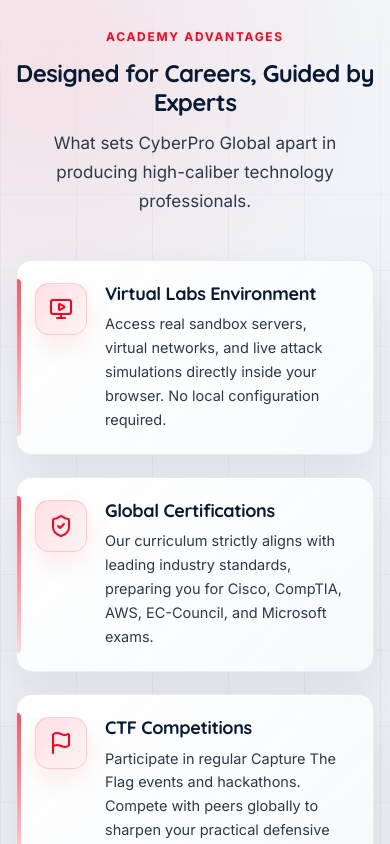
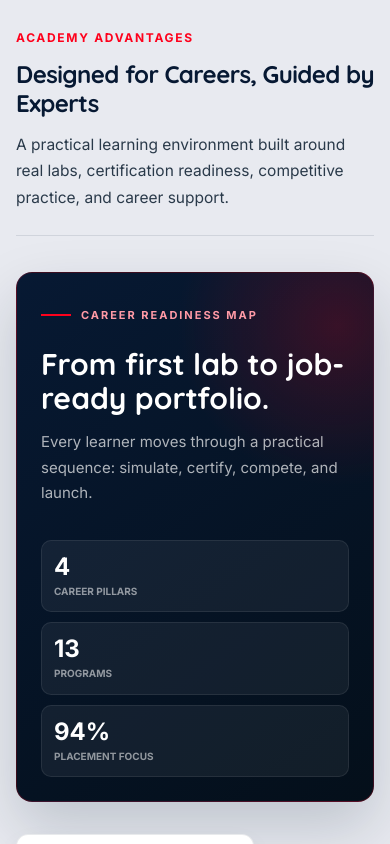
Before and after one commit to AlexMVisionTech/CyberPro_Website_Frontend, a React (Vite) app: page / in a window 390 px wide. Shown: the part 5020-5864 px from the top of the page. Built offline with nearby package versions, Linux system fonts and the light colour scheme.

Commit message:
Updated version of the home screen

```diff
--- a/src/pages/Home.css
+++ b/src/pages/Home.css
@@ -842,22 +842,13 @@
 .advantages-section {
   position: relative;
   overflow: hidden;
-  background:
-    radial-gradient(circle at 12% 8%, rgba(254, 1, 28, 0.08), transparent 28%),
-    linear-gradient(180deg, #f3f5f9 0%, #e7ebf2 100%);
+  background: #f4f6f9;
+  border-top: 1px solid rgba(7, 25, 51, 0.06);
+  border-bottom: 1px solid rgba(7, 25, 51, 0.06);
 }
 
 .advantages-section::before {
-  content: '';
-  position: absolute;
-  inset: 0;
-  background:
-    linear-gradient(90deg, rgba(7, 25, 51, 0.035) 1px, transparent 1px),
-    linear-gradient(180deg, rgba(7, 25, 51, 0.025) 1px, transparent 1px);
-  background-size: 76px 76px;
-  mask-image: linear-gradient(180deg, transparent 0%, black 22%, black 78%, transparent 100%);
-  -webkit-mask-image: linear-gradient(180deg, transparent 0%, black 22%, black 78%, transparent 100%);
-  pointer-events: none;
+  display: none;
 }
 
 .advantages-section .container {
@@ -866,102 +857,296 @@
 }
 
 .advantages-header {
-  text-align: center;
-  max-width: 760px;
-  margin: 0 auto 44px;
+  display: flex;
+  align-items: flex-end;
+  justify-content: space-between;
+  gap: 48px;
+  margin: 0 0 36px;
+  padding-bottom: 24px;
+  border-bottom: 1px solid rgba(7, 25, 51, 0.1);
 }
 
 .advantages-header .section-title {
   color: var(--navy);
-  margin-bottom: 12px;
+  margin-bottom: 0;
+  max-width: 620px;
 }
 
 .advantages-header .section-subtitle {
   margin-bottom: 0;
+  max-width: 460px;
+  text-align: left;
+  font-size: 15.5px;
+  color: var(--text-secondary);
 }
 
 .advantages-grid {
+  position: relative;
+  display: flex;
+  flex-direction: column;
+  gap: 20px;
+  padding: 4px 0 18px;
+  perspective: 1100px;
+}
+
+.advantages-grid > * {
+  overflow: visible;
+  transition: opacity 0.35s ease, transform 0.45s cubic-bezier(0.16, 1, 0.3, 1);
+}
+
+.advantages-board {
   display: grid;
-  grid-template-columns: repeat(2, minmax(0, 1fr));
-  gap: 22px;
+  grid-template-columns: 0.72fr 1.28fr;
+  gap: 28px;
+  align-items: stretch;
+}
+
+.advantages-command {
+  position: sticky;
+  top: 100px;
+  min-height: 100%;
+  padding: 30px;
+  border-radius: 16px;
+  background:
+    radial-gradient(circle at 90% 10%, rgba(254, 1, 28, 0.2), transparent 28%),
+    linear-gradient(145deg, var(--navy), var(--navy-dark));
+  color: white;
+  border: 1px solid rgba(254, 1, 28, 0.22);
+  box-shadow: 0 26px 60px rgba(7, 25, 51, 0.18);
+  overflow: hidden;
+  isolation: isolate;
+  animation: commandPanelSettle 0.9s cubic-bezier(0.16, 1, 0.3, 1) both;
+}
+
+.advantages-command::after {
+  content: '';
+  position: absolute;
+  inset: -35% auto -35% -45%;
+  z-index: -1;
+  width: 50%;
+  background: linear-gradient(90deg, transparent, rgba(255, 255, 255, 0.14), transparent);
+  transform: rotate(18deg);
+  animation: commandPanelSweep 7s ease-in-out infinite;
+}
+
+.advantages-command__label {
+  display: inline-flex;
+  align-items: center;
+  gap: 10px;
+  margin-bottom: 24px;
+  color: #ff9aa6;
+  font-size: 11px;
+  font-weight: 800;
+  letter-spacing: 0.18em;
+  text-transform: uppercase;
+}
+
+.advantages-command__label::before {
+  content: '';
+  width: 30px;
+  height: 2px;
+  background: var(--primary);
+}
+
+.advantages-command__title {
+  color: white;
+  font-size: 30px;
+  line-height: 1.12;
+  letter-spacing: 0;
+  margin-bottom: 14px;
+}
+
+.advantages-command__desc {
+  color: rgba(255, 255, 255, 0.68);
+  font-size: 15px;
+  line-height: 1.7;
+  max-width: 340px;
+}
+
+.advantages-command__metrics {
+  display: grid;
+  grid-template-columns: repeat(3, 1fr);
+  gap: 10px;
+  margin-top: 34px;
+}
+
+.advantages-command__metrics div {
+  padding: 14px 12px;
+  border-radius: 10px;
+  background: rgba(255, 255, 255, 0.06);
+  border: 1px solid rgba(255, 255, 255, 0.08);
+}
+
+.advantages-command__metrics strong {
+  display: block;
+  color: white;
+  font-size: 24px;
+  line-height: 1;
+  margin-bottom: 6px;
+}
+
+.advantages-command__metrics span {
+  display: block;
+  color: rgba(255, 255, 255, 0.54);
+  font-size: 10px;
+  font-weight: 700;
+  line-height: 1.25;
+  text-transform: uppercase;
 }
 
 .feature-card {
   position: relative;
   display: flex;
-  gap: 18px;
-  min-height: 142px;
-  background:
-    linear-gradient(135deg, rgba(255, 255, 255, 0.98), rgba(248, 250, 253, 0.94));
-  padding: 26px 28px 26px 24px;
-  border-radius: 16px;
-  border: 1px solid rgba(7, 25, 51, 0.08);
-  box-shadow: 0 18px 45px rgba(7, 25, 51, 0.08), 0 1px 0 rgba(255, 255, 255, 0.9) inset;
-  transition: transform 0.35s ease, box-shadow 0.35s ease, border-color 0.35s ease;
+  align-items: flex-start;
+  gap: 0;
+  min-height: 132px;
+  width: calc(100% - 120px);
+  background: #fff;
+  padding: 24px 28px 24px 92px;
+  border-radius: 12px;
+  border: 1px solid rgba(7, 25, 51, 0.09);
+  box-shadow: 0 10px 26px rgba(7, 25, 51, 0.05);
+  transform: translateZ(0);
+  cursor: pointer;
+  transition:
+    width 0.58s cubic-bezier(0.16, 1, 0.3, 1),
+    margin-left 0.58s cubic-bezier(0.16, 1, 0.3, 1),
+    transform 0.58s cubic-bezier(0.16, 1, 0.3, 1),
+    box-shadow 0.35s ease,
+    border-color 0.35s ease,
+    background 0.35s ease;
   height: 100%;
   overflow: hidden;
-}
+  animation: advantageStepIn 0.85s cubic-bezier(0.16, 1, 0.3, 1) backwards;
+  animation-delay: calc(var(--advantage-index, 0) * 90ms);
+}
+
+.advantages-grid > *:nth-child(1) { --advantage-index: 0; }
+.advantages-grid > *:nth-child(2) { --advantage-index: 1; }
+.advantages-grid > *:nth-child(3) { --advantage-index: 2; }
+.advantages-grid > *:nth-child(4) { --advantage-index: 3; }
+
+.advantages-grid > *:nth-child(1) .feature-card { margin-left: 0; width: calc(100% - 120px); }
+.advantages-grid > *:nth-child(2) .feature-card { margin-left: 40px; width: calc(100% - 120px); }
+.advantages-grid > *:nth-child(3) .feature-card { margin-left: 80px; width: calc(100% - 120px); }
+.advantages-grid > *:nth-child(4) .feature-card { margin-left: 120px; width: calc(100% - 120px); }
+
+.advantages-grid:hover > *:not(:hover) {
+  opacity: 0.68;
+  transform: translateX(-8px) scale(0.985);
+}
+
+.advantages-grid > *:hover {
+  opacity: 1;
+  transform: translateX(0) scale(1);
+}
+
+.advantages-grid > *:hover .feature-card,
+.advantages-grid > *:focus-within .feature-card,
+.feature-card--active {
+  width: calc(100% - var(--advantage-hover-offset, 0px));
+  background:
+    linear-gradient(135deg, rgba(255, 255, 255, 0.98), rgba(255, 246, 247, 0.96));
+}
+
+.advantages-grid > *:nth-child(1) { --advantage-hover-offset: 0px; }
+.advantages-grid > *:nth-child(2) { --advantage-hover-offset: 20px; }
+.advantages-grid > *:nth-child(3) { --advantage-hover-offset: 40px; }
+.advantages-grid > *:nth-child(4) { --advantage-hover-offset: 60px; }
 
 .feature-card::before {
   content: '';
   position: absolute;
-  left: 0;
-  top: 18px;
-  bottom: 18px;
-  width: 4px;
-  border-radius: 0 999px 999px 0;
-  background: linear-gradient(180deg, var(--primary), rgba(254, 1, 28, 0.22));
-  opacity: 0.68;
+  left: 40px;
+  top: 0;
+  bottom: -14px;
+  width: 1px;
+  background: linear-gradient(180deg, rgba(254, 1, 28, 0.4), rgba(7, 25, 51, 0.08));
+  opacity: 1;
 }
 
 .feature-card::after {
   content: '';
   position: absolute;
-  inset: auto -60px -80px auto;
-  width: 170px;
-  height: 170px;
+  left: -20%;
+  top: 0;
+  width: 18%;
+  height: 100%;
+  display: block;
+  background: linear-gradient(90deg, transparent, rgba(254, 1, 28, 0.1), transparent);
+  transform: skewX(-18deg);
+  opacity: 0;
+  pointer-events: none;
+  transition: opacity 0.25s ease;
+}
+
+.advantages-grid > *:first-child .feature-card::after {
+  display: block;
+}
+
+.feature-card:hover,
+.feature-card:focus-visible,
+.feature-card--active {
+  transform: translateX(10px) translateY(-4px) rotateX(0deg);
+  box-shadow: 0 24px 46px rgba(7, 25, 51, 0.12);
+  border-color: rgba(254, 1, 28, 0.34);
+  outline: none;
+}
+
+.feature-card:hover::after,
+.feature-card:focus-visible::after,
+.feature-card--active::after {
+  opacity: 1;
+  animation: advantageCardSweep 0.9s ease;
+}
+
+.feature-card__step {
+  position: absolute;
+  left: 20px;
+  top: 22px;
+  width: 40px;
+  height: 40px;
+  display: flex;
+  align-items: center;
+  justify-content: center;
   border-radius: 50%;
-  background: radial-gradient(circle, rgba(254, 1, 28, 0.1), transparent 62%);
+  background: white;
+  border: 1px solid rgba(254, 1, 28, 0.25);
+  color: var(--primary);
+  font-size: 11px;
+  font-weight: 900;
+  letter-spacing: 0.08em;
+  z-index: 1;
+  transition: background 0.35s ease, color 0.35s ease, box-shadow 0.35s ease, transform 0.35s ease;
+}
+
+.feature-card__step::after {
+  content: '';
+  position: absolute;
+  inset: -8px;
+  border-radius: inherit;
+  border: 1px solid rgba(254, 1, 28, 0.28);
   opacity: 0;
-  transition: opacity 0.35s ease;
-  pointer-events: none;
-}
-
-.feature-card:hover {
-  transform: translateY(-6px);
-  box-shadow: 0 26px 64px rgba(7, 25, 51, 0.13), 0 0 0 1px rgba(254, 1, 28, 0.12);
-  border-color: rgba(254, 1, 28, 0.26);
-}
-
-.feature-card:hover::after {
-  opacity: 1;
-}
-
-.feature-card__icon {
-  position: relative;
-  width: 52px;
-  height: 52px;
-  flex-shrink: 0;
-  border-radius: 14px;
-  background: linear-gradient(135deg, rgba(254, 1, 28, 0.12), rgba(254, 1, 28, 0.04));
-  color: var(--primary);
-  display: flex;
-  align-items: center;
-  justify-content: center;
-  border: 1px solid rgba(254, 1, 28, 0.14);
-  box-shadow: 0 12px 26px rgba(254, 1, 28, 0.08);
-  transition: transform 0.35s ease, background 0.35s ease, color 0.35s ease, box-shadow 0.35s ease;
-}
-
-.feature-card:hover .feature-card__icon {
-  background: linear-gradient(135deg, var(--primary), #d9001b);
-  color: white;
-  transform: translateY(-2px) scale(1.04);
-  box-shadow: 0 16px 32px rgba(254, 1, 28, 0.24);
+  transform: scale(0.82);
+}
+
+.feature-card:hover .feature-card__step,
+.feature-card:focus-visible .feature-card__step,
+.feature-card--active .feature-card__step {
+  background: var(--primary);
+  color: white;
+  box-shadow: 0 14px 30px rgba(254, 1, 28, 0.24);
+  transform: scale(1.06);
+}
+
+.feature-card:hover .feature-card__step::after,
+.feature-card:focus-visible .feature-card__step::after,
+.feature-card--active .feature-card__step::after {
+  animation: advantageStepRing 1.2s ease;
 }
 
 .feature-card__title {
-  font-size: 18px;
+  font-size: 16.5px;
   font-weight: 800;
   color: var(--text-primary);
   margin-bottom: 8px;
@@ -969,10 +1154,72 @@
 }
 
 .feature-card__desc {
-  font-size: 14.5px;
+  font-size: 14px;
   color: var(--text-secondary);
   line-height: 1.65;
-  max-width: 92%;
+  max-width: 100%;
+  opacity: 0.82;
+  display: -webkit-box;
+  -webkit-line-clamp: 2;
+  -webkit-box-orient: vertical;
+  overflow: hidden;
+  transition: color 0.35s ease, transform 0.35s ease, opacity 0.35s ease;
+}
+
+.feature-card:hover .feature-card__desc,
+.feature-card:focus-visible .feature-card__desc,
+.feature-card--active .feature-card__desc {
+  color: #263a54;
+  transform: translateX(4px);
+  opacity: 1;
+}
+
+@keyframes advantageStepIn {
+  from {
+    opacity: 0;
+    transform: translateX(44px) translateY(18px) rotateX(-8deg);
+  }
+  to {
+    opacity: 1;
+    transform: translateX(0) translateY(0) rotateX(0deg);
+  }
+}
+
+@keyframes advantageCardSweep {
+  from { left: -20%; }
+  to { left: 112%; }
+}
+
+@keyframes advantageStepRing {
+  0%, 10%, 100% {
+    opacity: 0;
+    transform: scale(0.82);
+  }
+  16% {
+    opacity: 0.8;
+    transform: scale(1);
+  }
+  30% {
+    opacity: 0;
+    transform: scale(1.35);
+  }
+}
+
+@keyframes commandPanelSettle {
+  from {
+    opacity: 0;
+    transform: translateY(22px) scale(0.98);
+  }
+  to {
+    opacity: 1;
+    transform: translateY(0) scale(1);
+  }
+}
+
+@keyframes commandPanelSweep {
+  0%, 55%, 100% { transform: translateX(0) rotate(18deg); opacity: 0; }
+  68% { opacity: 1; }
+  86% { transform: translateX(360%) rotate(18deg); opacity: 0; }
 }
 
 /* ============================================
@@ -1548,7 +1795,12 @@
   .hero__trusted-logos { justify-content: center; }
   .hero__actions { justify-content: center; }
   .hero__visual { display: flex; max-width: 100%; justify-content: center; margin-top: 20px; }
+  .advantages-header { flex-direction: column; align-items: flex-start; gap: 14px; }
+  .advantages-board { grid-template-columns: 1fr; }
+  .advantages-command { position: relative; top: auto; }
   .advantages-grid { grid-template-columns: 1fr; }
+  .feature-card { width: 100%; }
+  .advantages-grid > *:nth-child(n) .feature-card { margin-left: 0; }
   .labs-header { align-items: flex-start; }
   .stats-grid { grid-template-columns: repeat(2, 1fr); }
 }
@@ -1557,7 +1809,13 @@
   .hero { padding: 90px 0 50px; }
   .hero__title { font-size: 32px; }
   .hero__trusted-logos { flex-wrap: wrap; gap: 8px; }
+  .advantages-command { padding: 24px; }
+  .advantages-command__metrics { grid-template-columns: 1fr; }
   .feature-card { padding: 22px 20px 22px 18px; }
+  .advantages-grid::before,
+  .advantages-grid::after { display: none; }
+  .feature-card::before,
+  .feature-card__step { display: none; }
   .feature-card__desc { max-width: 100%; }
   .labs-section { padding: 64px 0; }
   .labs-header { margin-bottom: 28px; }
--- a/src/pages/Home.jsx
+++ b/src/pages/Home.jsx
@@ -4,7 +4,7 @@
   Shield, Brain, Cloud, Server,
   Users, Award, CheckCircle2, Zap, ArrowRight,
   Terminal, ChevronRight, Star, Clock, Calendar, Database,
-  MonitorPlay, ShieldCheck, Flag, Rocket, Timer, MapPin, UsersRound
+  Timer, MapPin, UsersRound
 } from 'lucide-react';
 import ScrollReveal from '../components/ScrollReveal';
 import Partners from '../components/sections/Partners';
@@ -259,6 +259,7 @@
 export default function Home() {
   const [activeTab, setActiveTab] = useState('all');
   const [currentSlide, setCurrentSlide] = useState(0);
+  const [activeAdvantage, setActiveAdvantage] = useState(1);
   const { openModal } = useModal();
   const filtered = activeTab === 'all' ? PROGRAMS : PROGRAMS.filter(p => p.cat === activeTab);
 
@@ -383,21 +384,53 @@
         <div className="container">
           <ScrollReveal>
             <div className="advantages-header">
+              <div>
                 <span className="section-label">Academy Advantages</span>
                 <h2 className="section-title">Designed for Careers, Guided by Experts</h2>
-              <p className="section-subtitle">What sets CyberPro Global apart in producing high-caliber technology professionals.</p>
+              </div>
+              <p className="section-subtitle">A practical learning environment built around real labs, certification readiness, competitive practice, and career support.</p>
             </div>
           </ScrollReveal>
-          <div className="advantages-grid">
+          <div className="advantages-board">
+            <ScrollReveal delay={0.05}>
+              <div className="advantages-command">
+                <span className="advantages-command__label">Career Readiness Map</span>
+                <h3 className="advantages-command__title">From first lab to job-ready portfolio.</h3>
+                <p className="advantages-command__desc">Every learner moves through a practical sequence: simulate, certify, compete, and launch.</p>
+                <div className="advantages-command__metrics">
+                  <div>
+                    <strong>4</strong>
+                    <span>Career pillars</span>
+                  </div>
+                  <div>
+                    <strong>13</strong>
+                    <span>Programs</span>
+                  </div>
+                  <div>
+                    <strong>94%</strong>
+                    <span>Placement focus</span>
+                  </div>
+                </div>
+              </div>
+            </ScrollReveal>
+            <div className="advantages-grid" aria-label="Academy advantages accordion">
               {[
-              { icon: MonitorPlay, title: 'Virtual Labs Environment', desc: 'Access real sandbox servers, virtual networks, and live attack simulations directly inside your browser. No local configuration required.' },
-              { icon: ShieldCheck, title: 'Global Certifications', desc: 'Our curriculum strictly aligns with leading industry standards, preparing you for Cisco, CompTIA, AWS, EC-Council, and Microsoft exams.' },
-              { icon: Flag, title: 'CTF Competitions', desc: 'Participate in regular Capture The Flag events and hackathons. Compete with peers globally to sharpen your practical defensive skills.' },
-              { icon: Rocket, title: 'Career Acceleration', desc: 'Benefit from dedicated mock interviews, CV optimization, and direct profile targeting for our network of global enterprise recruiters.' },
+                { title: 'Virtual Labs Environment', desc: 'Access real sandbox servers, virtual networks, and live attack simulations directly inside your browser. No local configuration required.' },
+                { title: 'Global Certifications', desc: 'Our curriculum strictly aligns with leading industry standards, preparing you for Cisco, CompTIA, AWS, EC-Council, and Microsoft exams.' },
+                { title: 'CTF Competitions', desc: 'Participate in regular Capture The Flag events and hackathons. Compete with peers globally to sharpen your practical defensive skills.' },
+                { title: 'Career Acceleration', desc: 'Benefit from dedicated mock interviews, CV optimization, and direct profile targeting for our network of global enterprise recruiters.' },
               ].map((f, i) => (
                 <ScrollReveal key={i} delay={i * 0.08}>
-                <div className="feature-card">
-                  <div className="feature-card__icon"><f.icon size={24} /></div>
+                  <div
+                    className={`feature-card${activeAdvantage === i ? ' feature-card--active' : ''}`}
+                    role="button"
+                    tabIndex={0}
+                    aria-pressed={activeAdvantage === i}
+                    onMouseEnter={() => setActiveAdvantage(i)}
+                    onFocus={() => setActiveAdvantage(i)}
+                    onClick={() => setActiveAdvantage(i)}
+                  >
+                    <span className="feature-card__step">{String(i + 1).padStart(2, '0')}</span>
                     <div>
                       <h3 className="feature-card__title">{f.title}</h3>
                       <p className="feature-card__desc">{f.desc}</p>
@@ -405,6 +438,7 @@
                   </div>
                 </ScrollReveal>
               ))}
+            </div>
           </div>
         </div>
       </section>
```
Lines whose indentation alone changed are shown as unchanged.
